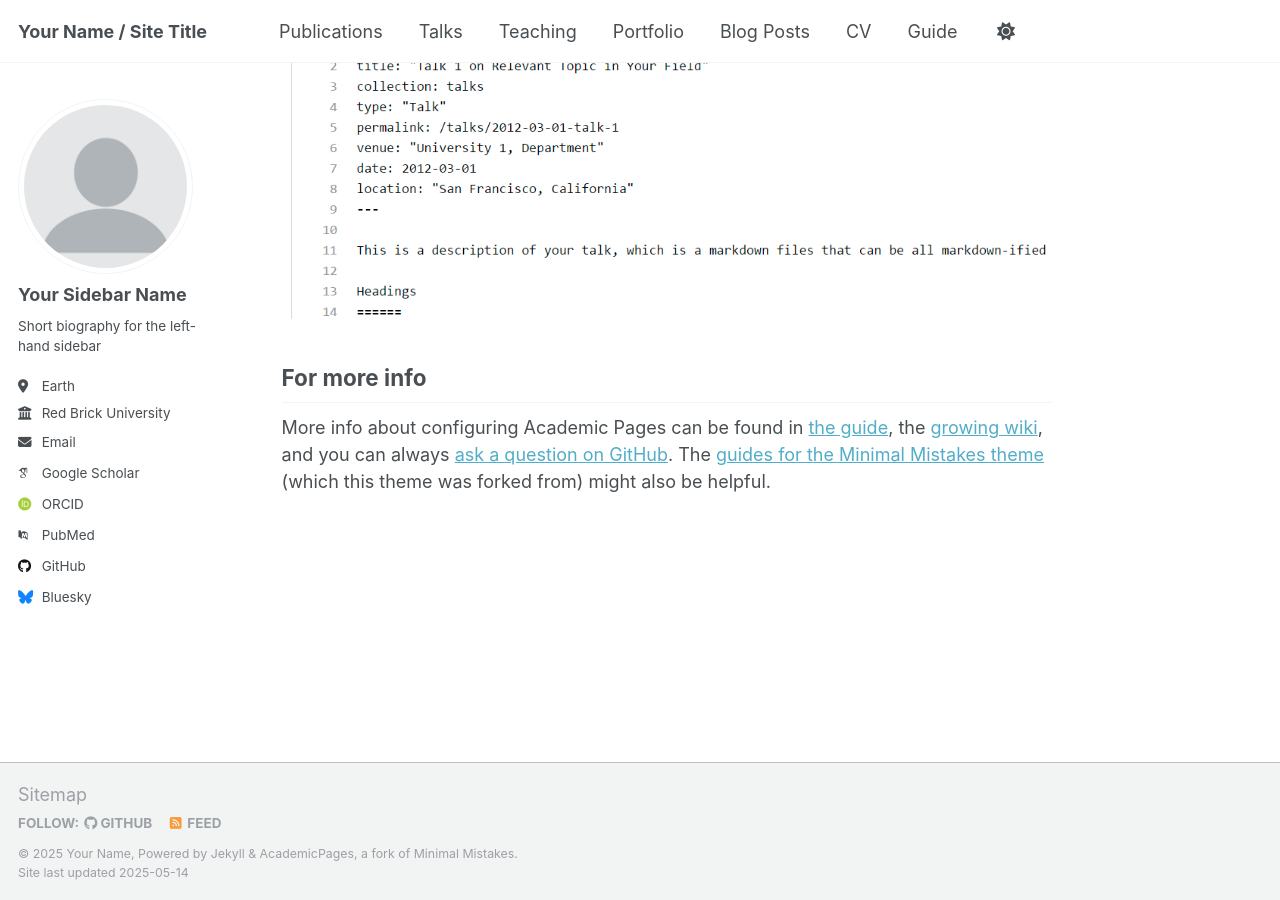
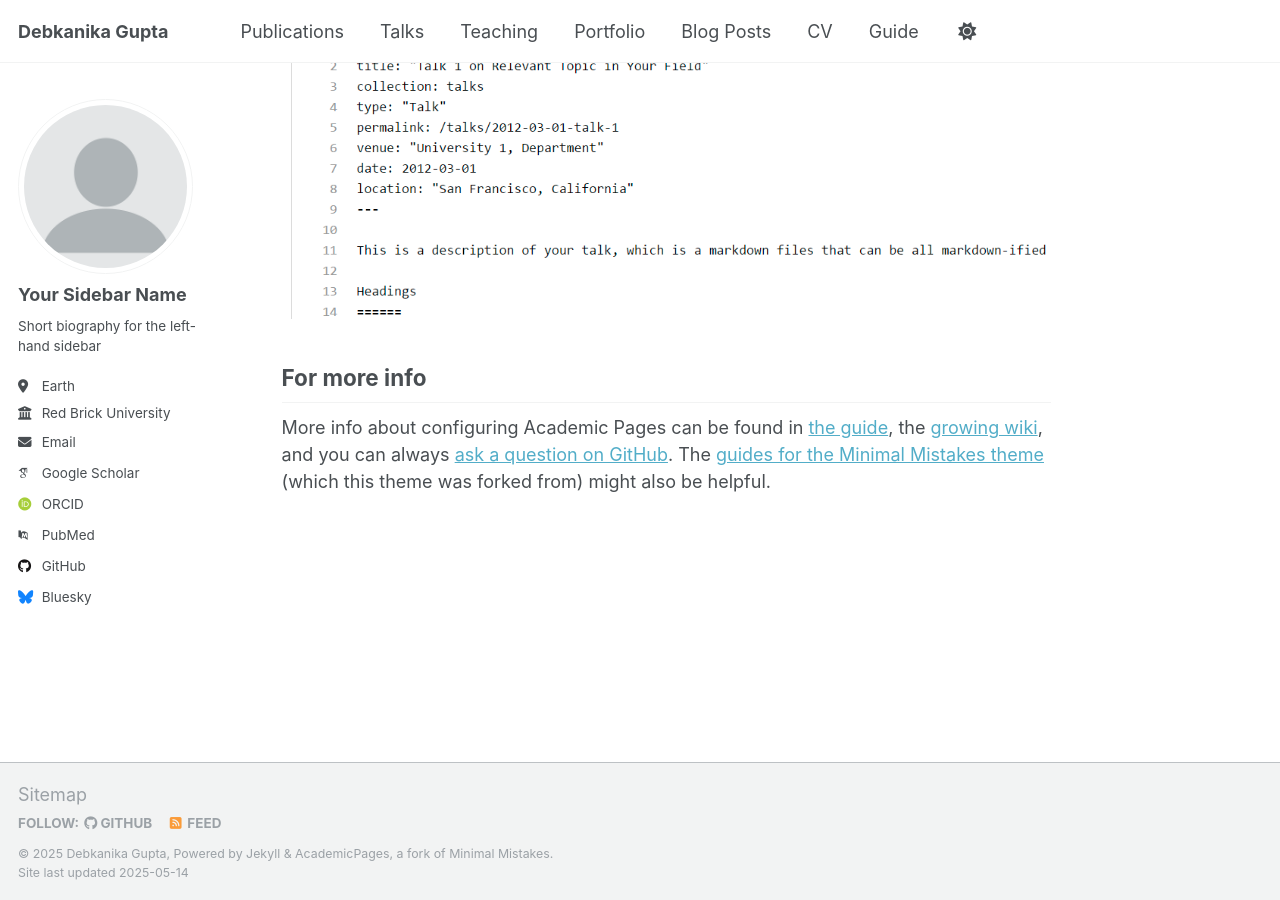
Before and after one commit to debkanikagupta/debkanikagupta.github.io, a Jekyll site: the page built from _pages/about.md, in a window 1280 px wide and 900 px high, scrolled down 2636 px. Built offline with Jekyll 4.4.1, drawn with Linux system fonts in a browser that asks for light colours; some web fonts are replaced.

Commit message:
Update _config.yml

```diff
--- a/_config.yml
+++ b/_config.yml
@@ -9,9 +9,9 @@
 # Basic Site Settings
 locale                   : "en-US"
 site_theme               : "default"
-title                    : "Your Name / Site Title"
+title                    : "Debkanika Gupta"
 title_separator          : "-"
-name                     : &name "Your Name"
+name                     : &name "Debkanika Gupta"
 description              : &description "personal description"
 url                      : https://academicpages.github.io # the base hostname & protocol for your site e.g. "https://[your GitHub username].github.io" or if you already have some other page hosted on Github then use "https://[your GitHub username].github.io/[Your Repo Name]"
 baseurl                  : "" # the subpath of your site, e.g. "/blog"
```
